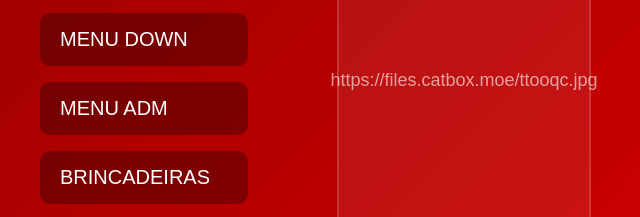
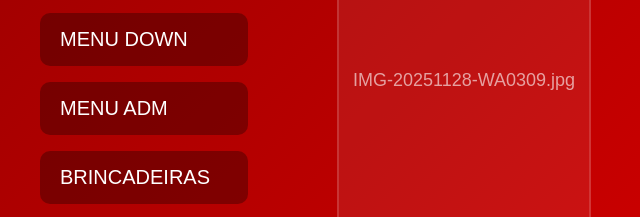
Before and after one commit to pedeere2k/canvasSkillet, a plain HTML site: page index.html in a window 1280 px wide. Shown: the part 320-537 px from the top of the page, 640-1280 px from the left. Drawn offline with Linux system fonts and the light colour scheme.

Commit message:
Update image link in index.html

```diff
--- a/index.html
+++ b/index.html
@@ -179,7 +179,7 @@
 
 <div class="right">
     <div class="char-box">
-        <p>https://files.catbox.moe/ttooqc.jpg</p>
+        <p>IMG-20251128-WA0309.jpg</p>
     </div>
 </div>
 
```
